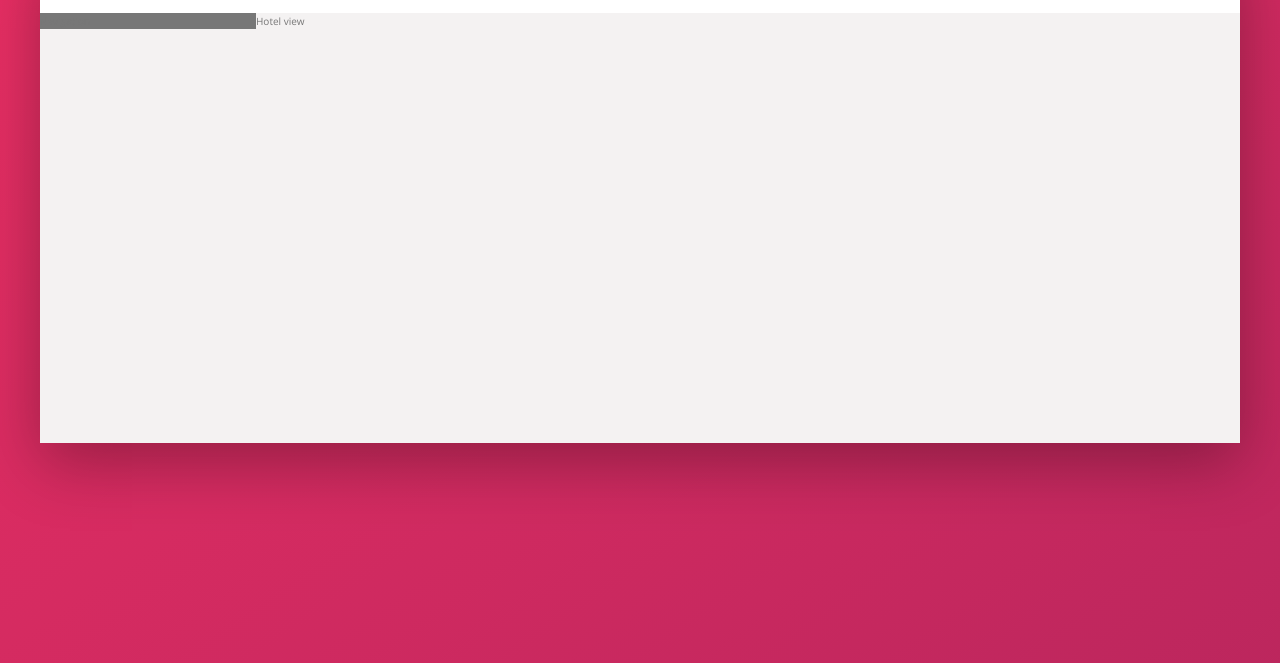
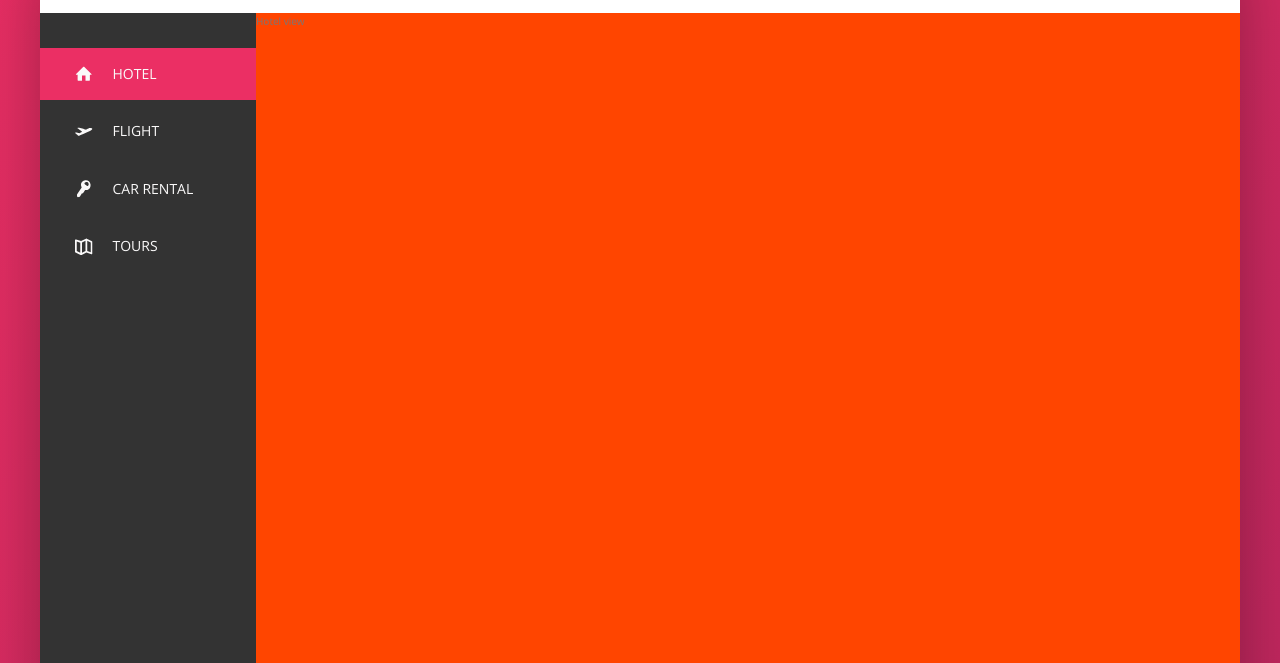
Before and after one commit to phongluudn1997/2-TRILLO, a website: page index.html in a window 1280 px wide. Shown: the part 137-800 px from the top of the page. Drawn offline with nearby package versions, Linux system fonts and the light colour scheme.

Commit message:
added: sidebar

```diff
--- a/index.html
+++ b/index.html
@@ -55,7 +55,44 @@
         </nav>
       </header>
       <div class="content">
-        <nav class="sidebar">Navigation</nav>
+        <nav class="sidebar">
+          <ul class="side-nav">
+            <li class="side-nav__item side-nav__item--active">
+              <a href="#" class="side-nav__link">
+                <svg class="side-nav__icon">
+                  <use xlink:href="img/sprite.svg#icon-home"></use>
+                </svg>
+                <span>Hotel</span>
+              </a>
+            </li>
+            <li class="side-nav__item">
+              <a href="#" class="side-nav__link">
+                <svg class="side-nav__icon">
+                  <use xlink:href="img/sprite.svg#icon-aircraft-take-off"></use>
+                </svg>
+                <span>Flight</span>
+              </a>
+            </li>
+            <li class="side-nav__item">
+              <a href="#" class="side-nav__link">
+                <svg class="side-nav__icon">
+                  <use xlink:href="img/sprite.svg#icon-key"></use>
+                </svg>
+                <span>Car rental</span>
+              </a>
+            </li>
+            <li class="side-nav__item">
+              <a href="#" class="side-nav__link">
+                <svg class="side-nav__icon">
+                  <use xlink:href="img/sprite.svg#icon-map"></use>
+                </svg>
+                <span>Tours</span>
+              </a>
+            </li>
+          </ul>
+          <div class="legal">&copy; 2017 by trillo. All rights reserved.</div>
+        </nav>
+
         <main class="hotel-view">Hotel view</main>
       </div>
     </div>
--- a/sass/_components.scss
+++ b/sass/_components.scss
@@ -98,13 +98,76 @@
     justify-content: center;
     align-items: center;
   }
-  &__user {
-  }
+
   &__user-photo {
     height: 3.75rem;
     border-radius: 50%;
     margin-right: 1rem;
   }
-  &__user-name {
+}
+
+.side-nav {
+  font-size: 1.4rem;
+  list-style: none;
+  margin-top: 3.5rem;
+
+  &__item {
+    position: relative;
+
+    &:not(:last-child) {
+      margin-bottom: 0.5rem;
+    }
+  }
+
+  &__item::before {
+    content: "";
+    position: absolute;
+    top: 0;
+    left: 0;
+    height: 100%;
+    width: 3px;
+    background-color: var(--color-primary);
+    transform: scaleY(0);
+    transition: transform 0.2s, width 0.4s cubic-bezier(1, 0, 0, 1) 0.2s,
+      background-color 0.1s;
+  }
+
+  &__item:hover::before,
+  &__item--active::before {
+    transform: scaleY(1);
+    width: 100%;
+  }
+
+  &__item:active::before {
+    background-color: var(--color-primary-light);
+  }
+
+  &__link:link,
+  &__link:visited {
+    color: var(--color-grey-light-1);
+    text-decoration: none;
+    text-transform: uppercase;
+    display: block;
+    padding: 1.5rem 3.5rem;
+
+    display: flex;
+    align-items: center;
+
+    position: relative;
+    z-index: 10;
+  }
+
+  &__icon {
+    width: 1.75rem;
+    height: 1.75rem;
+    margin-right: 2rem;
+    fill: currentColor;
   }
 }
+
+.legal {
+  font-size: 1.2rem;
+  color: var(--color-grey-light-4);
+  text-align: center;
+  padding: 2.5rem;
+}
--- a/sass/_layout.scss
+++ b/sass/_layout.scss
@@ -23,11 +23,18 @@
 }
 
 .sidebar {
-  background-color: var(--color-grey-dark-2);
+  background-color: var(--color-grey-dark-1);
   flex: 0 0 18%;
+
+  display: flex;
+  flex-direction: column;
+  justify-content: space-between;
 }
 
 .hotel-view {
   background-color: var(--color-grey-light-2);
   flex: 1;
+
+  height: 80rem;
+  background-color: orangered;
 }
```
Also changed, not shown: css/style.css.
